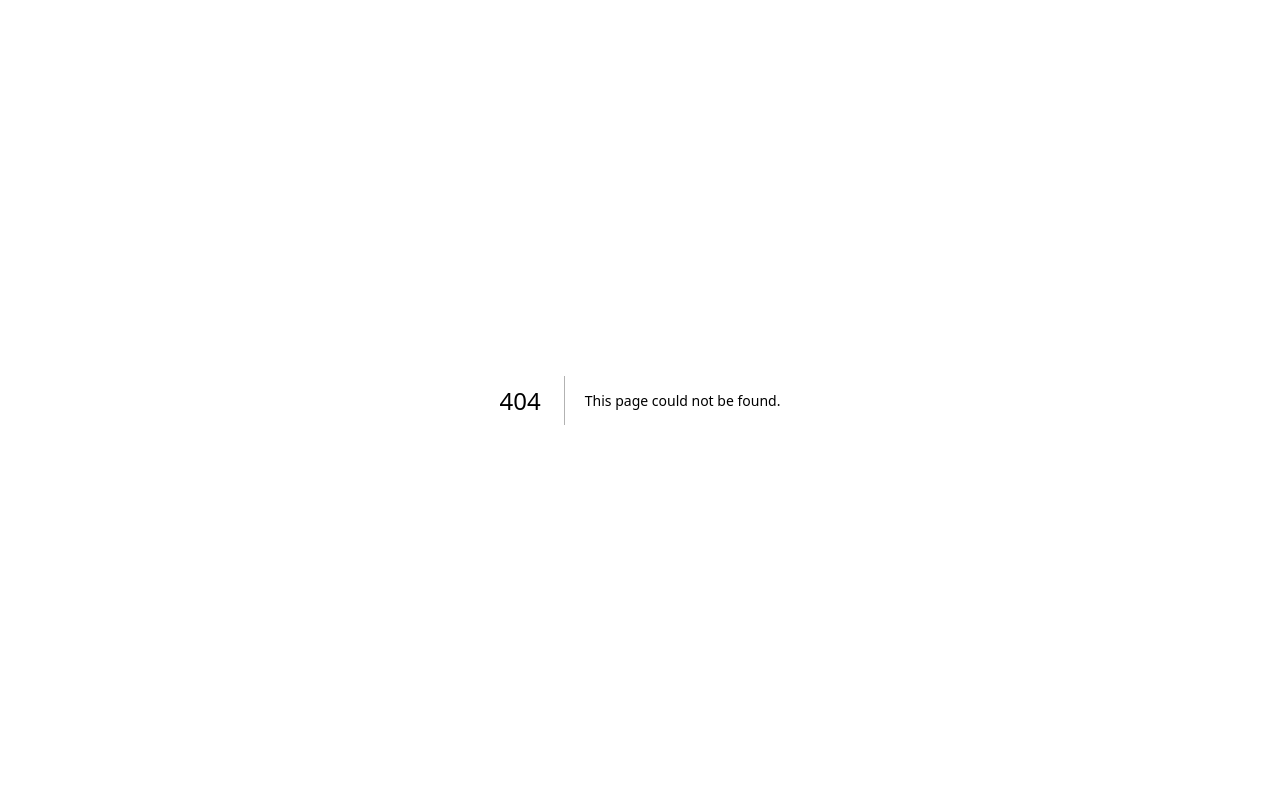
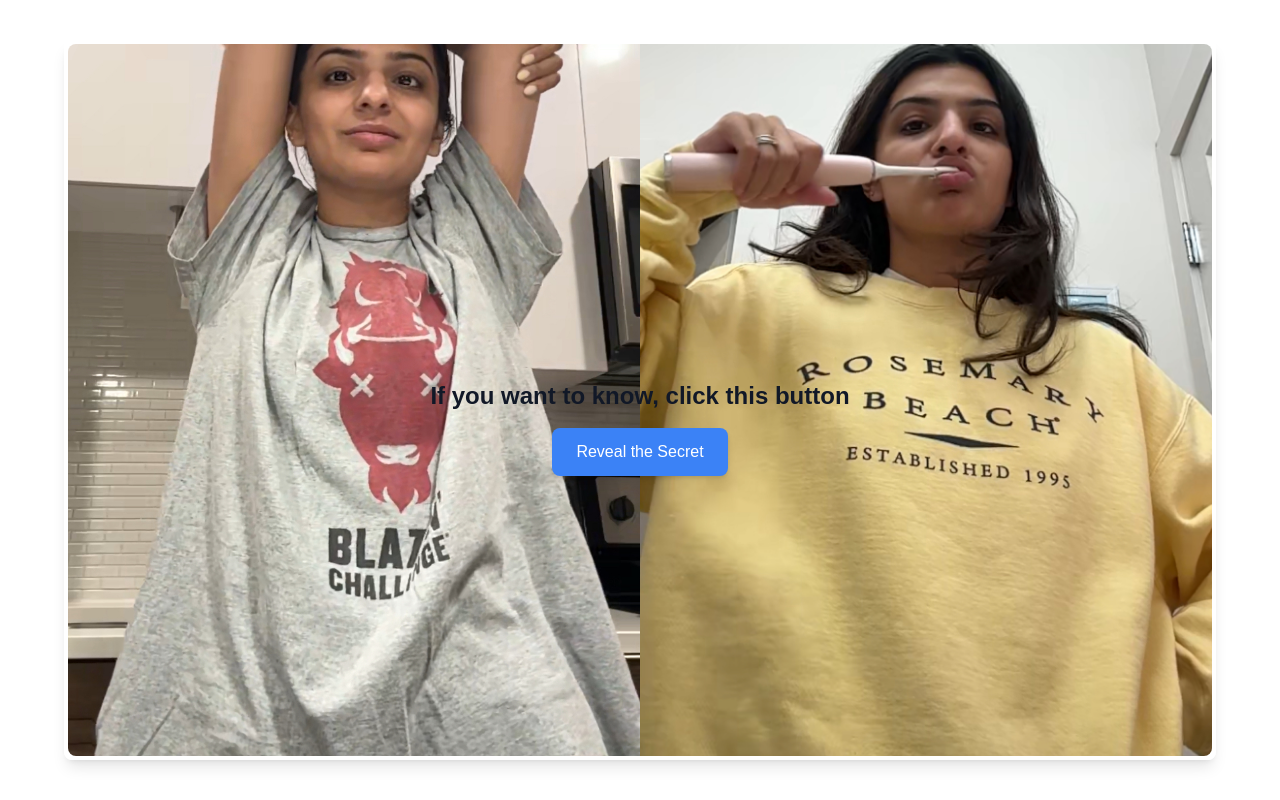
Before and after one commit to 9945mn/Valentine, a Next.js app: page /mystery in a window 1280 px wide. Before the commit this address had no page. Built offline with nearby package versions, Linux system fonts and the light colour scheme.

Commit message:
Add new images

```diff
--- /dev/null
+++ b/app/mystery/page.tsx
@@ -0,0 +1,75 @@
+"use client";
+
+import { useState, useEffect } from "react";
+import { motion } from "framer-motion";
+import Link from "next/link";
+import Image from "next/image";
+
+export default function MysteryPage() {
+  const [stage, setStage] = useState(0);
+
+  useEffect(() => {
+    const timers = [
+      setTimeout(() => setStage(1), 5000), // After 5s, show second message
+    ];
+    return () => timers.forEach(clearTimeout);
+  }, []);
+
+  return (
+    <div className="relative w-full min-h-screen flex flex-col items-center justify-center text-center text-gray-900 dark:text-gray-100 font-comic overflow-hidden">
+      <div className="absolute inset-0 w-full h-full flex items-center justify-center">
+        <div className="relative w-[95vw] h-[90vh] max-w-6xl max-h-[90vh] flex flex-row overflow-hidden rounded-lg shadow-lg border-4 border-white">
+          <div className="w-1/2 h-full relative">
+            <Image
+              src="/Image5.JPG"
+              alt="First Half"
+              layout="fill"
+              objectFit="cover"
+              className="rounded-l-lg"
+            />
+          </div>
+          <div className="w-1/2 h-full relative">
+            <Image
+              src="/Image6.JPG"
+              alt="Second Half"
+              layout="fill"
+              objectFit="cover"
+              className="rounded-r-lg"
+            />
+          </div>
+        </div>
+      </div>
+
+      <motion.div className="relative z-10 mt-8">
+        {stage === 0 && (
+          <motion.h1
+            className="text-4xl font-bold"
+            initial={{ opacity: 0, y: -50 }}
+            animate={{ opacity: 1, y: 0 }}
+            transition={{ duration: 1 }}
+          >
+            Or do you think this webpage is all about you?
+          </motion.h1>
+        )}
+
+        <motion.div
+          className="mt-6"
+          initial={{ opacity: 0 }}
+          animate={{ opacity: 1 }}
+          transition={{ duration: 1.5 }}
+        >
+          <h2 className="text-2xl font-bold mb-4">If you want to know, click this button</h2>
+          <Link href="/valentine">
+            <motion.button
+              whileHover={{ scale: 1.2, rotate: -5 }}
+              whileTap={{ scale: 0.9, rotate: 5 }}
+              className="bg-blue-500 text-white px-6 py-3 rounded-lg shadow-md transition"
+            >
+              Reveal the Secret
+            </motion.button>
+          </Link>
+        </motion.div>
+      </motion.div>
+    </div>
+  );
+}
--- a/app/page.tsx
+++ b/app/page.tsx
@@ -1,52 +1,40 @@
 "use client";
 
 import { useState, useEffect } from "react";
-import { motion } from "framer-motion";
-import Link from "next/link";
+import { motion, AnimatePresence } from "framer-motion";
+import { useRouter } from "next/navigation";
 
 export default function Home() {
-  const [isJokeRevealed, setIsJokeRevealed] = useState(false);
+  const [stage] = useState(0);
+  const router = useRouter();
 
   useEffect(() => {
-    const timer = setTimeout(() => {
-      setIsJokeRevealed(true);
-    }, 2000); // Surprise after 2 seconds
-
-    return () => clearTimeout(timer);
-  }, []);
+    const timers = [
+      setTimeout(() => router.push('/mystery'), 5000), // After 5s, route to mystery page
+    ];
+    return () => timers.forEach(clearTimeout);
+  }, [router]);
 
   return (
-    <div className="flex flex-col items-center justify-center min-h-screen p-8 text-center bg-gray-100 dark:bg-gray-900 text-gray-900 dark:text-gray-100">
-      {!isJokeRevealed ? (
-        <motion.h1
-          className="text-6xl font-bold"
-          initial={{ opacity: 0, y: -20 }}
-          animate={{ opacity: 1, y: 0 }}
-          transition={{ duration: 0.8 }}
-        >
-          404: Oops! Wrong Turn?
-        </motion.h1>
-      ) : (
-        <motion.div
-          initial={{ opacity: 0 }}
-          animate={{ opacity: 1 }}
-          transition={{ duration: 1 }}
-          className="flex flex-col items-center"
-        >
-          <h1 className="text-4xl font-bold mb-4">Just Kidding!</h1>
-          <p className="text-lg mb-6">Welcome to the most unexpected homepage on the internet.</p>
-
-          <Link href="/valentine">
-            <motion.button
-              whileHover={{ scale: 1.1 }}
-              whileTap={{ scale: 0.9 }}
-              className="bg-blue-500 text-white px-6 py-3 rounded-lg shadow-md transition"
+    <div
+      className="flex flex-col items-center justify-center min-h-screen p-8 text-center transition-all duration-1000 bg-gray-100 dark:bg-gray-900 text-gray-900 dark:text-gray-100 relative w-full font-comic"
+    >
+      <div className="relative z-10">
+        <AnimatePresence>
+          {stage === 0 && (
+            <motion.h1
+              key="not-found"
+              className="text-6xl font-bold"
+              initial={{ opacity: 0, scale: 0.5 }}
+              animate={{ opacity: 1, scale: 1, rotate: 5 }}
+              exit={{ opacity: 0, scale: 1.5, rotate: -5 }}
+              transition={{ duration: 1 }}
             >
-              Take Me Home (Wait… I’m already home?)
-            </motion.button>
-          </Link>
-        </motion.div>
-      )}
+              404 Not Found?
+            </motion.h1>
+          )}
+        </AnimatePresence>
+      </div>
     </div>
   );
 }
--- a/app/valentine/page.tsx
+++ b/app/valentine/page.tsx
@@ -9,6 +9,19 @@ export default function ValentineProposal(): JSX.Element {
   const [noButtonPosition, setNoButtonPosition] = useState<number>(0);
   const [direction, setDirection] = useState<number>(1);
   const [isLoaded, setIsLoaded] = useState<boolean>(false);
+  const [windowSize, setWindowSize] = useState<{ width: number; height: number }>({
+    width: window.innerWidth,
+    height: window.innerHeight,
+  });
+
+  useEffect(() => {
+    const handleResize = () => {
+      setWindowSize({ width: window.innerWidth, height: window.innerHeight });
+    };
+
+    window.addEventListener("resize", handleResize);
+    return () => window.removeEventListener("resize", handleResize);
+  }, []);
 
   const images = ["/Image1.JPG", "/Image2.JPG", "/Image3.JPG"];
   const totalAssets = images.length;
@@ -67,13 +80,19 @@ export default function ValentineProposal(): JSX.Element {
         </div>
       ) : (
         <div className="relative flex flex-col items-center justify-center min-h-screen text-center p-4 overflow-hidden gradient-background">
-          {/* Frame Container */}
-          <div className="relative z-10 w-full max-w-5xl h-3/4 border-8 border-white rounded-lg shadow-xl overflow-hidden">
-            <img
-              src="/Image3.JPG"
-              alt="Valentine Background"
-              className="w-full h-full object-contain bg-black"
-            />
+          {/* Frame Container with multiple images */}
+          <div
+            className="relative z-10 border-8 border-white rounded-lg shadow-xl overflow-hidden flex"
+            style={{ width: `${windowSize.width * 0.9}px`, height: `${windowSize.height * 0.7}px` }}
+          >
+            {images.map((src, index) => (
+              <img
+                key={index}
+                src={src}
+                alt={`Valentine Background ${index + 1}`}
+                className="w-1/3 h-full object-cover bg-black"
+              />
+            ))}
           </div>
 
           {/* Content Overlay */}
```
Also changed, not shown: public/Image5.JPG (added), public/Image6.JPG (added).
